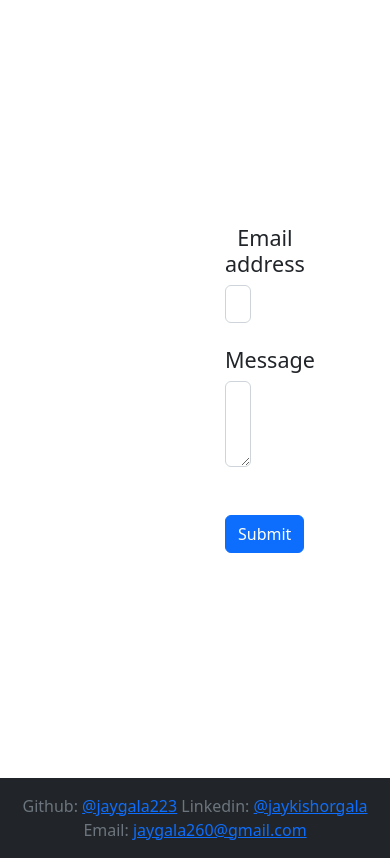
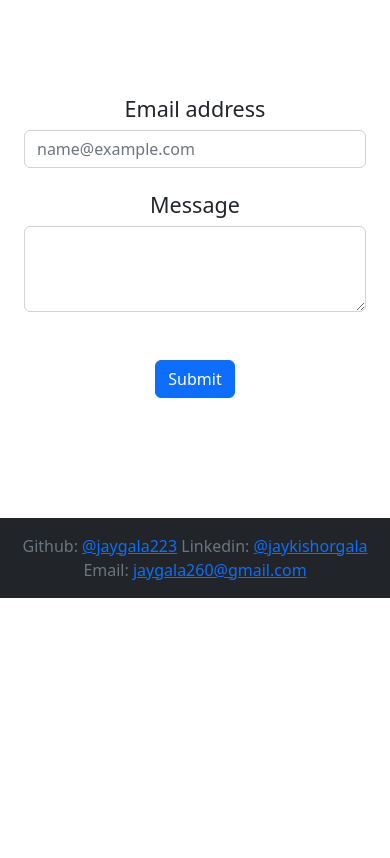
Before and after one commit to jaygala223/fire-prediction-app, a Flask app: page /contact in a window 390 px wide. Shown: the part 56-914 px from the top of the page. After the commit the page ends 654 px from the top, so only its background shows below. Run offline with Flask 2, Linux system fonts and the light colour scheme; parts of the project's set-up code (start-up, migrations or seed data) failed here and were passed over.

Commit message:
added responsiveness

```diff
--- a/templates/contact.html
+++ b/templates/contact.html
@@ -32,8 +32,8 @@
       </nav>
 
 
-<center>
-    <form style="margin:150px; padding: 75px;"action="https://formsubmit.co/5905d18a94a09fff9cb1c0a8ac4d0522" method="POST">
+      <div class="px-4 py-5 my-5 text-center">
+    <form action="https://formsubmit.co/5905d18a94a09fff9cb1c0a8ac4d0522" method="POST">
 
         <!-- <input type="email" name="email" placeholder="email"required> -->
 
@@ -55,9 +55,9 @@
 
 
    </form>
-</center>
+  </div>
 
-
+<br>
 <footer class="footer mt-auto py-3 bg-dark">
     <div class="container">
       <center><span class="text-muted">Github: <a href="https://www.github.com/jaygala223">@jaygala223</a>
```
Also changed, not shown: templates/predict.html (+5 -2 lines).
